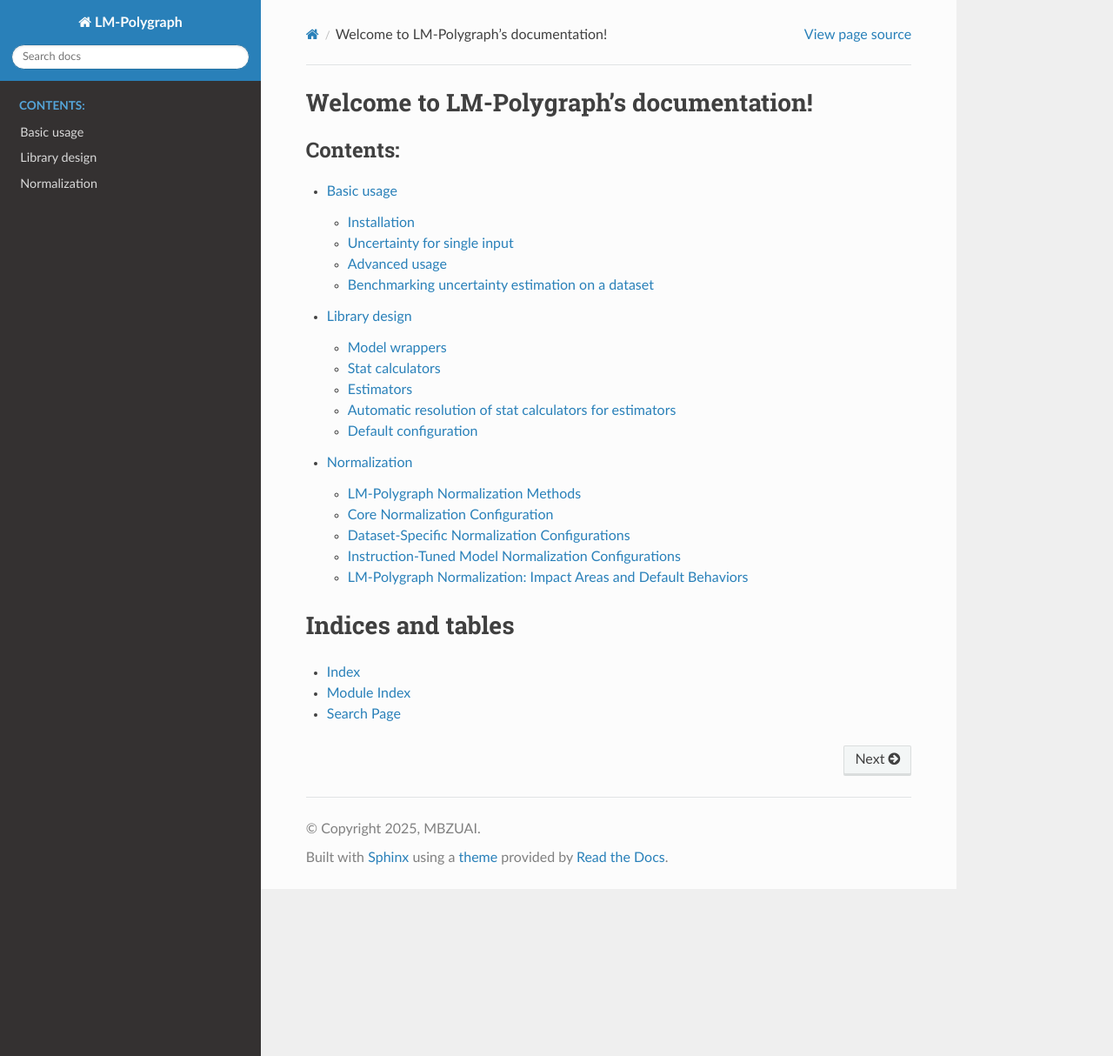
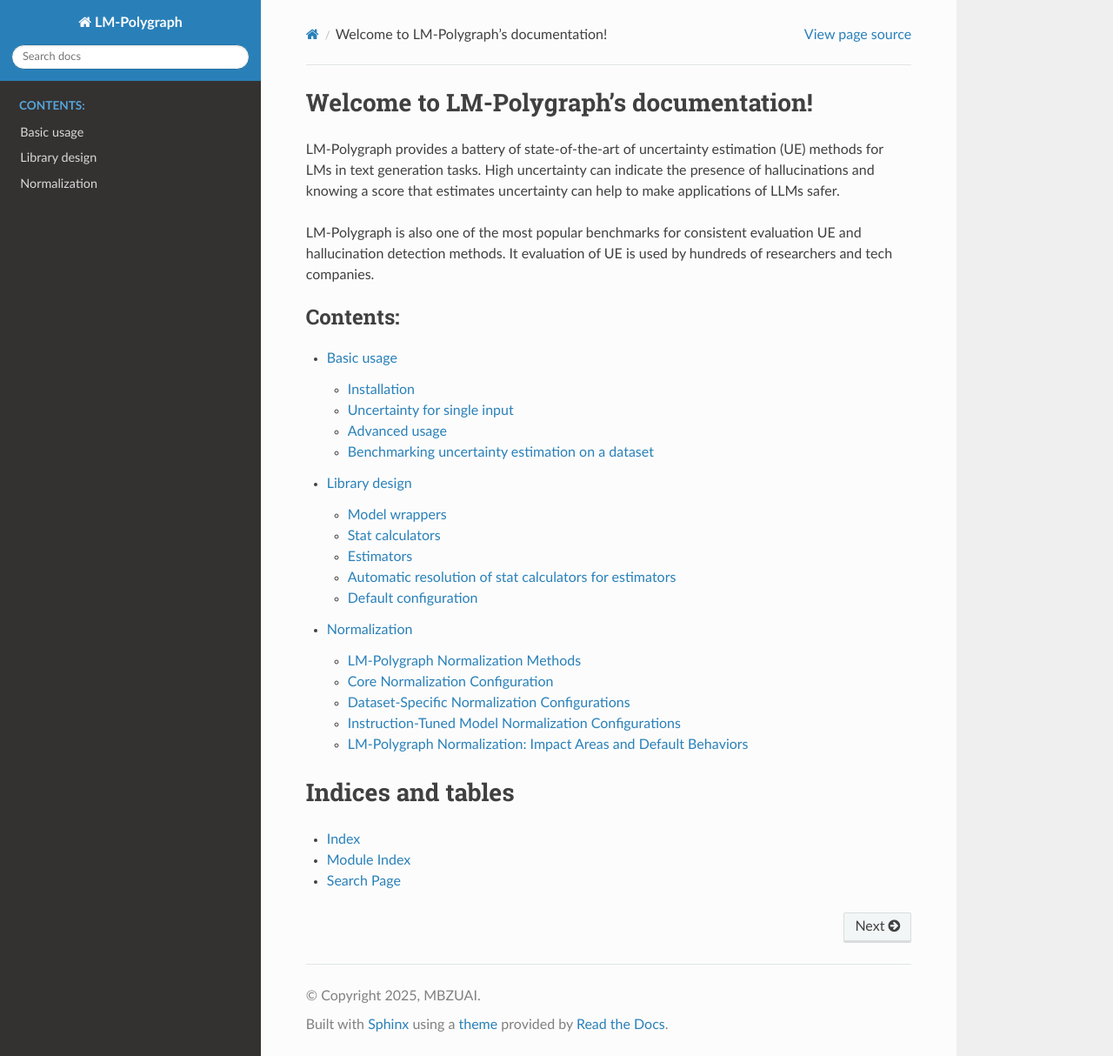
Before and after one commit to IINemo/lm-polygraph, a Sphinx documentation site: the page built from docs/index.rst, in a window 1280 px wide and 1214 px high. Shown: the whole window at 87% size. Built offline with Sphinx 7.4.7 and the Read the Docs theme 3.1.0, drawn with Linux system fonts in a browser that asks for light colours; pages that are not in the unit, such as notebooks, are missing from menus.

Commit message:
Fix/design doc (#423)
* UPD docs

* Add docs for normalization

* Fix linter issue

* Fix version

* Fix readme and documentation

```diff
--- a/docs/index.rst
+++ b/docs/index.rst
@@ -5,6 +5,10 @@
 
 Welcome to LM-Polygraph's documentation!
 ========================================
+
+LM-Polygraph provides a battery of state-of-the-art of uncertainty estimation (UE) methods for LMs in text generation tasks. High uncertainty can indicate the presence of hallucinations and knowing a score that estimates uncertainty can help to make applications of LLMs safer.
+
+LM-Polygraph is also one of the most popular benchmarks for consistent evaluation UE and hallucination detection methods. It evaluation of UE is used by hundreds of researchers and tech companies.
 
 .. toctree::
    :maxdepth: 2
```
Also changed, not shown: README.md (+2 -1 lines).
